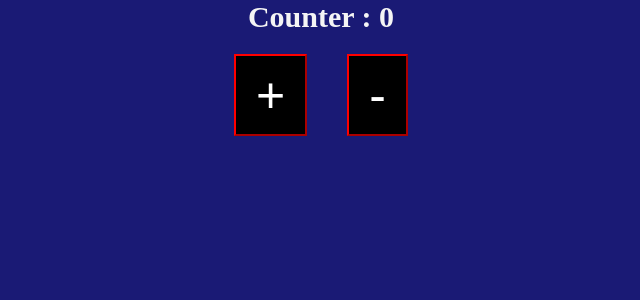
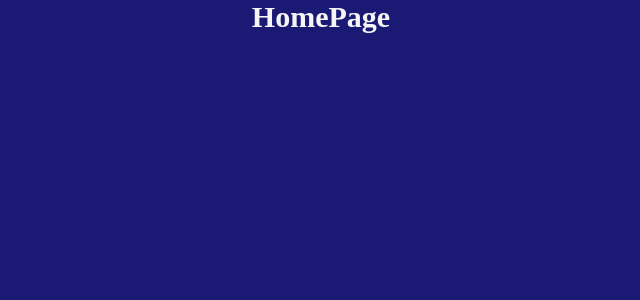
Before and after one commit to Shm-Rsuf/react-review, a React (Create React App) app: page / in a window 1280 px wide. Shown: the top 300 px of the page, without its empty margins (319-959 px from the left). Built offline with nearby package versions, Linux system fonts and the light colour scheme.

Commit message:
conditional rendering

```diff
--- a/src/App.js
+++ b/src/App.js
@@ -1,10 +1,10 @@
 import React from "react";
-import State from "./components/ReactState";
+import ConditionalRender from "./conditionalRender";
 
 export default function App() {
   return (
     <div>
-      <State />
+      <ConditionalRender />
     </div>
   );
 }
--- a/src/components/ReactState.js
+++ b/src/components/ReactState.js
@@ -30,7 +30,11 @@ export default class State extends Component {
         <button onClick={this.incrementHandler} className="btn">
           +
         </button>
-        <button onClick={this.decrementHandler} className="btn">
+        <button
+          onClick={this.decrementHandler}
+          className="btn"
+          disabled={count === 0 ? true : false}
+        >
           -
         </button>
       </div>
--- /dev/null
+++ b/src/conditionalRender/HomePage.js
@@ -0,0 +1,9 @@
+import React from "react";
+
+export default function HomePage() {
+  return (
+    <div>
+      <h2>HomePage</h2>
+    </div>
+  );
+}
--- /dev/null
+++ b/src/conditionalRender/SignInPage.js
@@ -0,0 +1,9 @@
+import React from "react";
+
+export default function SignInPage() {
+  return (
+    <div>
+      <h2>SignInPage</h2>
+    </div>
+  );
+}
--- /dev/null
+++ b/src/conditionalRender/index.js
@@ -0,0 +1,19 @@
+import React, { Component } from "react";
+import HomePage from "./HomePage";
+import SignInPage from "./SignInPage";
+
+class ConditionalRender extends Component {
+  constructor(props) {
+    super(props);
+
+    this.state = {
+      display: true,
+    };
+  }
+
+  render() {
+    const { display } = this.state;
+    return <div>{display ? <HomePage /> : <SignInPage />}</div>;
+  }
+}
+export default ConditionalRender;
--- a/src/index.css
+++ b/src/index.css
@@ -20,11 +20,14 @@ body {
 }
 
 .btn {
-  padding: 1rem 2rem;
-  font-size: 5rem;
+  padding: 1rem;
+  border: none;
+  border-radius: 5px;
+  width: 5.5rem;
+  text-align: center;
+  font-size: 3rem;
   margin: 2rem;
-  border-color: rgb(255, 0, 0);
-  background-color: #000000;
+  background-color: rgb(255, 0, 0);
   color: white;
   cursor: pointer;
 }
```
